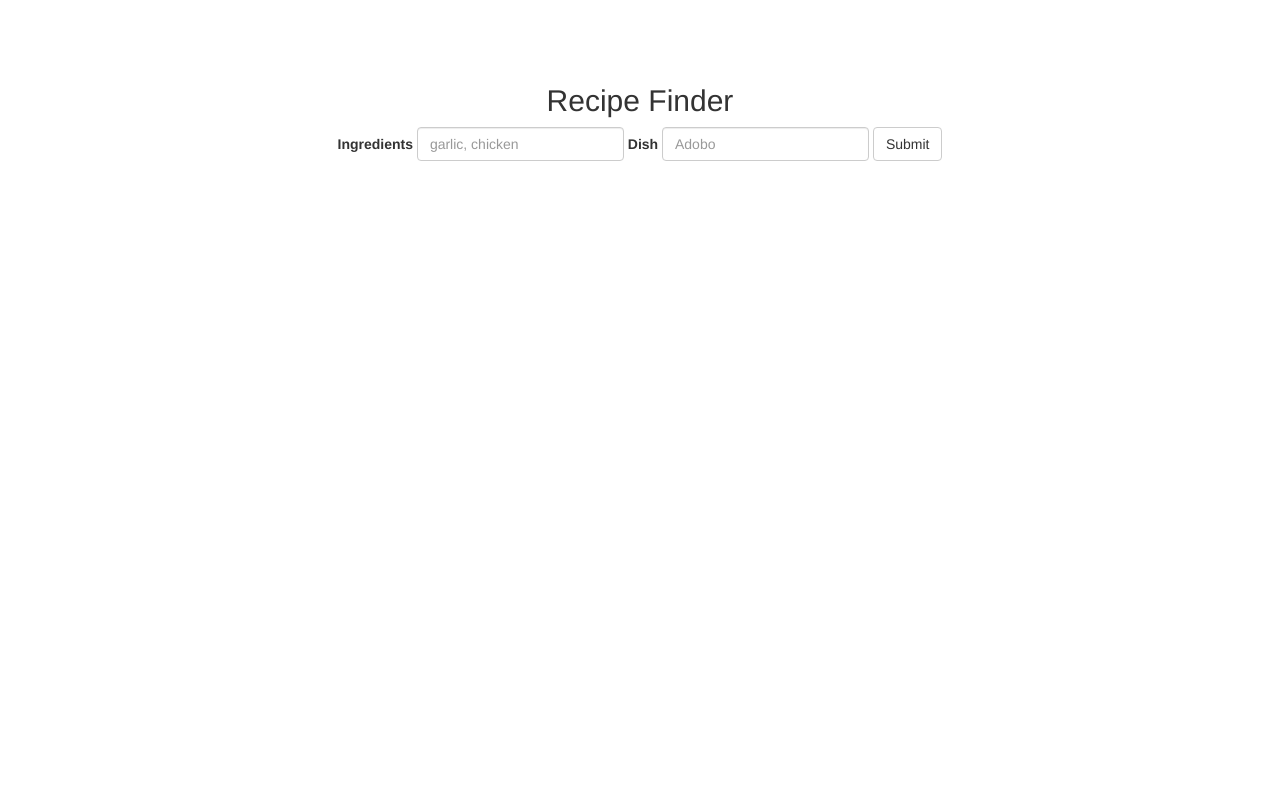
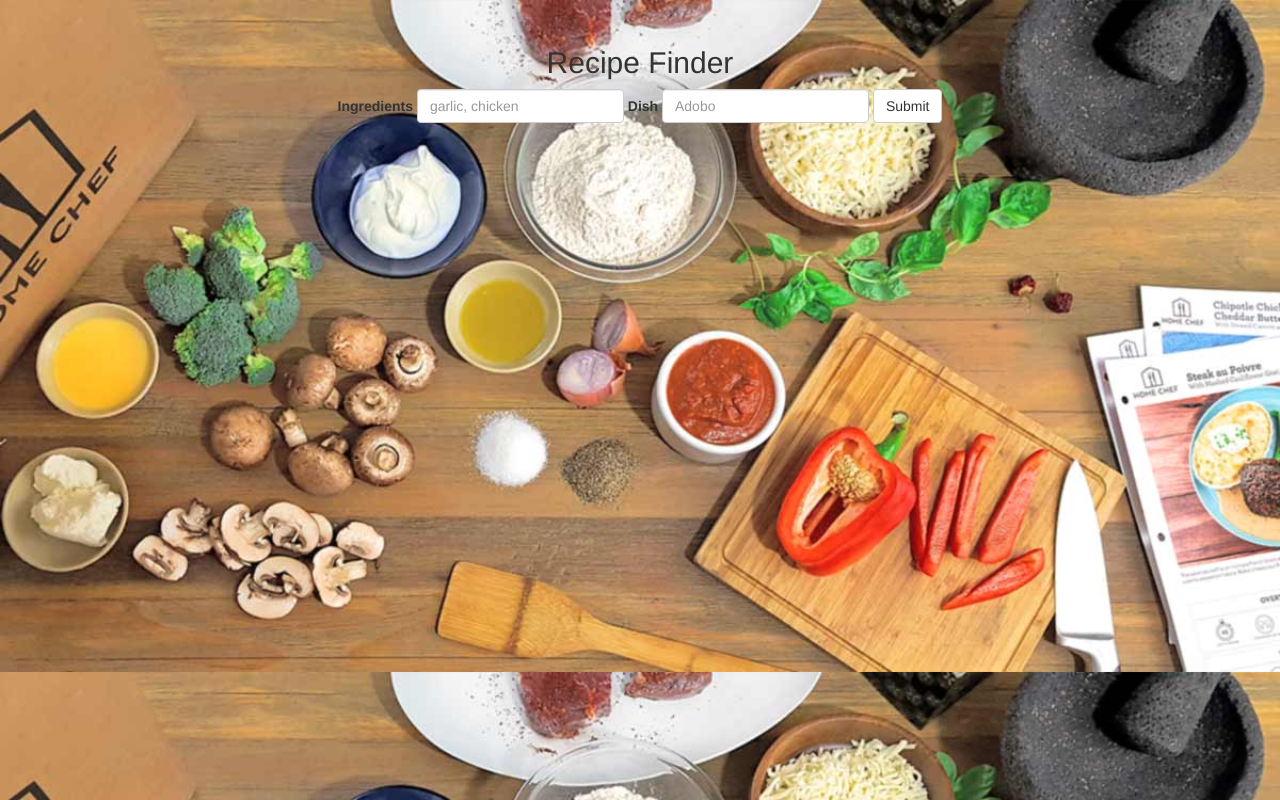
Before and after one commit to InfantAnto/RecipeFinder, a React app: page / in a window 1280 px wide. Built offline with nearby package versions, Linux system fonts and the light colour scheme.

Commit message:
Added background image

```diff
--- a/src/styles/styles.css
+++ b/src/styles/styles.css
@@ -1,4 +1,12 @@
 body {
     text-align: center;
     padding: 5%;
+    padding-top:2%;
+
+    /* Adding background image */
+    background-image: url('../assets/recipe1.jpg');
+    background-repeat: none;
+    background-size: cover;
+    height: 100%;
+    opacity: 1;
 }
```
Also changed, not shown: src/assets/recipe1.jpg (added).
